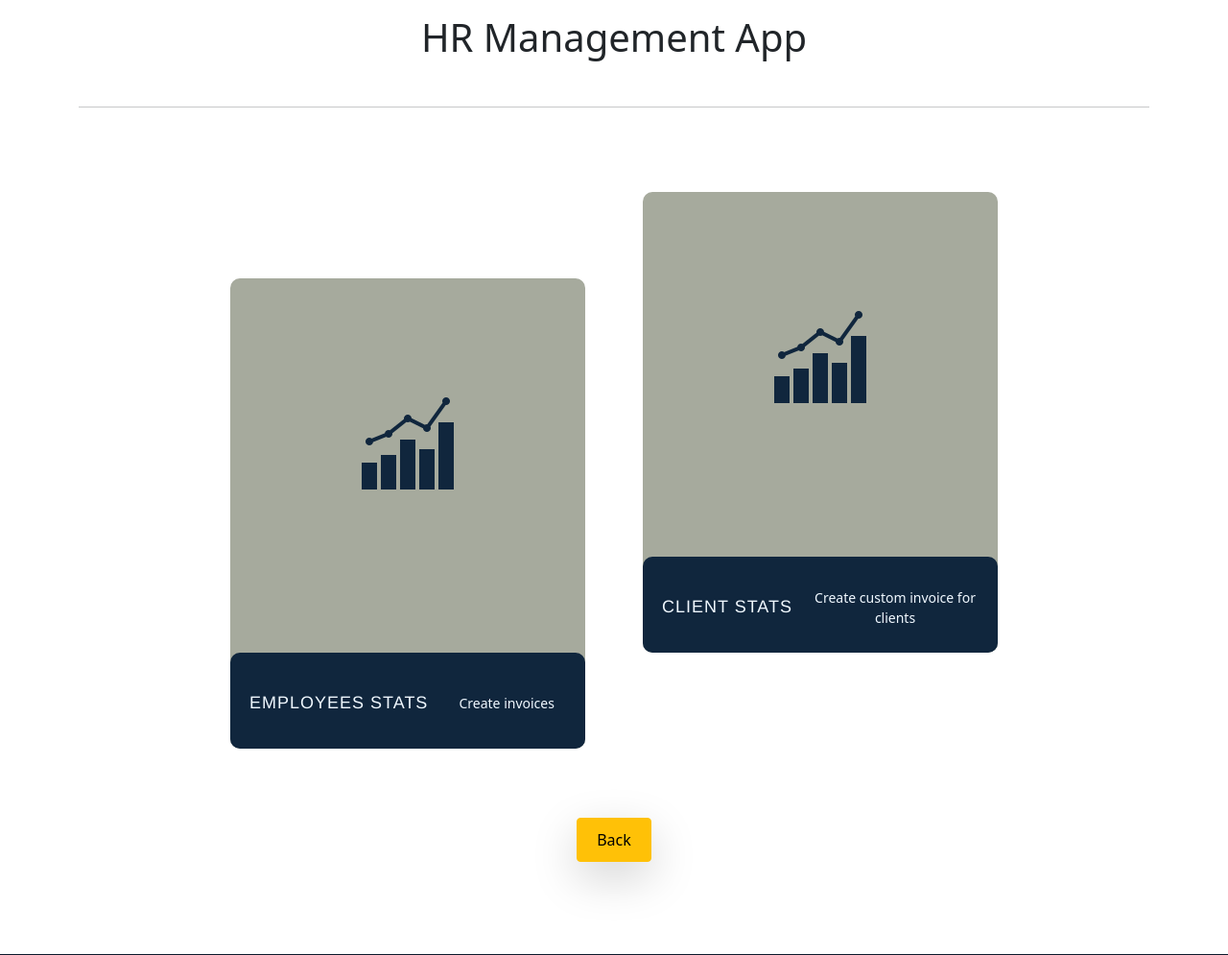
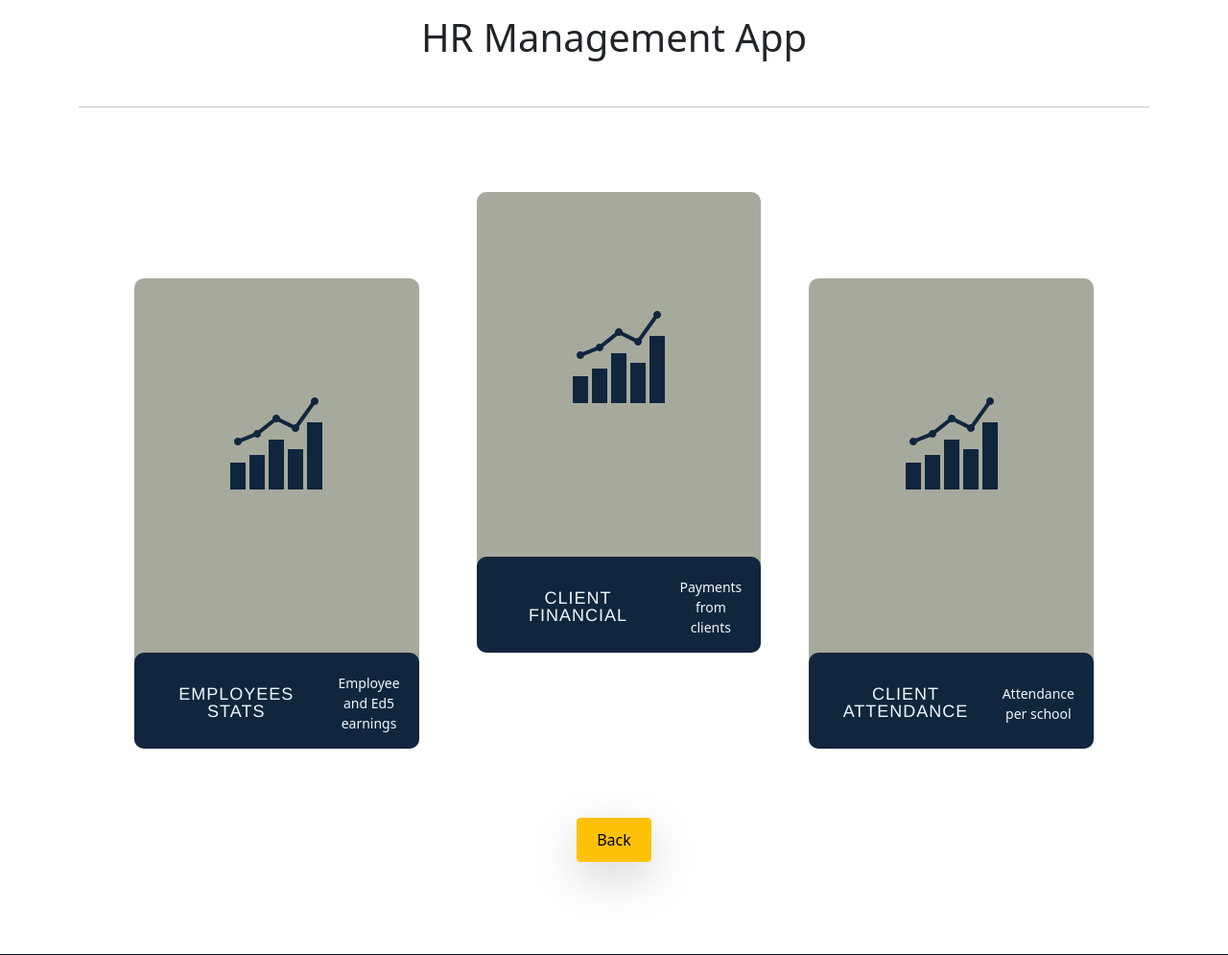
Before and after one commit to andrewbyteforge/hrapp, a Django app: page /data/ in a window 1280 px wide. Shown: the part 189-1184 px from the top of the page at 96% size. Run offline with Django 5.2, Linux system fonts and the light colour scheme; some libraries are stand-ins or nearby versions.

Commit message:
Updates to school / client graphs.

```diff
--- a/Backend/schools/admin.py
+++ b/Backend/schools/admin.py
@@ -1,5 +1,5 @@
 from django.contrib import admin
-from .models import Employee, School, InvoiceCounter, EarningsRecord
+from .models import Employee, School, InvoiceCounter, EarningsRecord, Attendance
 
 # Create access to each model via the admin panel
 @admin.register(Employee)
@@ -8,3 +8,4 @@
 admin.site.register(School)
 admin.site.register(InvoiceCounter)
 admin.site.register(EarningsRecord)
+admin.site.register(Attendance)
--- a/Backend/schools/models.py
+++ b/Backend/schools/models.py
@@ -9,6 +9,12 @@
 
     def __str__(self):
         return self.name
+
+class Attendance(models.Model):
+    school = models.ForeignKey(School, on_delete=models.CASCADE)
+    month = models.DateField()
+    attendance_percentage = models.FloatField()
+
 
 class InvoiceCounter(models.Model):
     last_invoice_number = models.IntegerField(default=0)
--- a/Frontend/interface/forms.py
+++ b/Frontend/interface/forms.py
@@ -86,3 +86,7 @@
             'phone_number': forms.TextInput(attrs={'class': 'form-control'}),
             # Add other widgets as needed
         }
+
+
+class SchoolSelectionForm(forms.Form):
+    school = forms.ModelChoiceField(queryset=School.objects.all())
--- /dev/null
+++ b/Frontend/interface/static/css/client_attendance.css
@@ -0,0 +1,5 @@
+.hover-effect:hover {
+    background-color: #f8f9fa; /* Light grey background */
+    transform: scale(1.1); /* Slightly increase size */
+    transition: transform 0.3s ease; /* Smooth transition for the transform */
+}
--- a/Frontend/interface/static/css/regular_invoice.css
+++ b/Frontend/interface/static/css/data.css
@@ -1,11 +1,16 @@
 .main-container-regular-invoice {
     display: grid;
-    width: 800px;
+    width: 1000px;
     grid-template-columns: repeat(8); /* Eight columns */
     grid-template-rows: repeat(100); /* Split into four rows for control over the row height */
     gap: 10px;
 
 }
+
+
+/* ***************************************************************************** */
+/* Cards************************************************************************ */
+/* ***************************************************************************** */
 
 .regular-invoice-one {
     grid-column: 1;
@@ -45,7 +50,28 @@
 }
 
 
+.regular-invoice-three {
+    grid-column: 3 / 4;
+    grid-row: 10 / 60;
+    background-color: #A6AA9D;; /* Different color for visibility */
+    position: relative;
+    border-radius: 10px;
+    margin-left: 40px;
+}
 
+.regular-invoice-three img {
+    margin-top: 120px; /* Adjust this value as needed */
+    width: 100px; /* Adjust as needed */
+    height: auto;
+    display: block; /* Centers the image in the div */
+    margin-left: auto;
+    margin-right: auto; /* Centers the image horizontally */
+}
+
+
+/* ***************************************************************************** */
+/* Bottom section of card******************************************************* */
+/* ***************************************************************************** */
 
 /* New bottom section style */
 .bottom-section {
@@ -110,12 +136,12 @@
     color: aliceblue;
 }
 
-.regular-invoice-one, .regular-invoice-two {
+.regular-invoice-one, .regular-invoice-two, .regular-invoice-three {
     transition: transform 0.3s ease, box-shadow 0.3s ease; /* Smooth transition for scaling and shadow */
     box-shadow: 0 0 0 0 rgba(0, 0, 0, 0); /* Initial state of the shadow */
 }
 
-.regular-invoice-one:hover, .regular-invoice-two:hover {
+.regular-invoice-one:hover, .regular-invoice-two:hover, .regular-invoice-three:hover {
     transform: scale(1.05); /* Slightly increase size on hover */
     box-shadow: 5px 5px 10px 0 rgba(0, 0, 0, 0.5); /* Strong drop shadow on hover */
 }
--- a/Frontend/interface/templates/base.html
+++ b/Frontend/interface/templates/base.html
@@ -27,9 +27,11 @@
     <link rel="stylesheet" href="{% static 'css/navbar.css' %}">
     <link rel="stylesheet" href="{% static 'css/employees.css' %}">
     <link rel="stylesheet" href="{% static 'css/landingpage.css' %}">
+    <link rel="stylesheet" href="{% static 'css/data.css' %}">
 
     <!-- jQuery UI CSS -->
     <link rel="stylesheet" href="https://code.jquery.com/ui/1.12.1/themes/base/jquery-ui.css">
+    <script src="https://code.jquery.com/jquery-3.6.0.min.js"></script>
 
     <!-- DateTimePicker CSS -->
     <link rel="stylesheet" href="https://cdnjs.cloudflare.com/ajax/libs/jquery-datetimepicker/2.5.20/jquery.datetimepicker.min.css" />
@@ -91,6 +93,10 @@
             }, 1000); // This should match the animation-duration
         }, 15000); // Change message every 15 seconds
     });
+
+
 </script>
+<script src="https://code.jquery.com/jquery-3.6.0.min.js"></script>
+
 </body>
 </html>
--- a/Frontend/interface/templates/data.html
+++ b/Frontend/interface/templates/data.html
@@ -18,7 +18,7 @@
                   <div class="bottom-section">
                       <h2 class="h2-font"><b>Employees stats</b></h2>
                       <div class="right-text">
-                        <p>Create invoices</p>
+                        <p>Employee and Ed5 earnings</p>
                     </div>
                   </div>
                 </a>
@@ -27,13 +27,27 @@
                 <a href="{% url 'stats' %}">
                   <img src="{% static 'images/stats.png' %}" alt="Invoice">
                   <div class="bottom-section">
-                      <h2 class="h2-font"><b>Client stats</b></h2>
+                      <h2 class="h2-font"><b>Client Financial</b></h2>
                       <div class="right-text">
-                        <p>Create custom invoice for clients</p>
+                        <p>Payments from clients</p>
                     </div>
                   </div>
                 </a>
             </div>
+
+            <div class="regular-invoice-three">
+              <a href="{% url 'client_attendance' %}">
+                <img src="{% static 'images/stats.png' %}" alt="Invoice">
+                <div class="bottom-section">
+                    <h2 class="h2-font"><b>Client Attendance</b></h2>
+                    <div class="right-text">
+                      <p>Attendance per school</p>
+                  </div>
+                </div>
+              </a>
+          </div>
+
+
       </div>
       <br>
       <br>
--- a/Frontend/interface/urls.py
+++ b/Frontend/interface/urls.py
@@ -58,7 +58,19 @@
     path('fetch_school_data/', views.fetch_school_data, name='fetch_school_data'),
     path('client_analytics/', views.client_analytics, name='client_analytics'),
     path('employee_analytics/', views.employee_analytics, name='employee_analytics'),
+    path('client_attendance/', views.client_attendance, name='client_attendance'),
+    path('add-attendance/', views.add_attendance, name='add_attendance'),
+    path('submit-attendance/', views.submit_attendance, name='submit_attendance'),
+    path('attendance_data/', views.attendance_data, name='attendance_data'),
+    path('delete_database/', views.delete_database, name='delete_database'),
+    path('comparison_year/', views.comparison_year, name='comparison_year'),
+
+
+
 ]
+
+
+
 
 
 # Serve static and media files from development server
--- a/Frontend/interface/views.py
+++ b/Frontend/interface/views.py
@@ -1,5 +1,5 @@
 from django.shortcuts import render
-from Backend.schools.models import School, Employee, EarningsRecord
+from Backend.schools.models import School, Employee, EarningsRecord, Attendance
 from django.http import HttpResponseServerError
 from django.core.paginator import Paginator
 from .forms import YourForm
@@ -13,6 +13,11 @@
 from collections import defaultdict
 from decimal import Decimal
 from django.shortcuts import redirect
+from datetime import datetime
+from django.db.models.functions import ExtractMonth
+from django.http import HttpResponse
+from django.shortcuts import get_object_or_404
+
 
 import logging
 logger = logging.getLogger('logging_app')
@@ -289,3 +294,129 @@
 def data(request):
 
     return render(request, 'data.html')
+
+
+
+def client_attendance(request):
+    current_year = datetime.now().year
+    years = range(2017, current_year + 1)
+    schools = School.objects.all()
+    months = ['January', 'February', 'March', 'April', 'May', 'June', 'July', 'August', 'September', 'October', 'November', 'December']
+    return render(request, 'client_attendance.html', {'schools': schools, 'years': years, 'months': months})
+
+
+
+
+
+def attendance_data(request):
+    school_id = request.GET.get('school_id')
+    year = request.GET.get('year')
+    data = Attendance.objects.filter(
+        school_id=school_id,
+        month__year=year
+    ).annotate(
+        month_label=ExtractMonth('month')  # Extract the month number
+    ).values(
+        'month_label', 'attendance_percentage'
+    )
+    return JsonResponse(list(data), safe=False)
+
+
+
+
+def add_attendance(request):
+    current_year = datetime.now().year
+    schools = School.objects.all()
+    years = range(2017, current_year + 1)  # Creates a range from 2017 to the current year
+    return render(request, 'add_attendance.html', {'schools': schools, 'years': years})
+
+
+
+
+
+
+
+from datetime import datetime
+from django.http import HttpResponse
+
+@csrf_exempt
+def submit_attendance(request):
+    if request.method == 'POST':
+        school_id = request.POST.get('school')
+        year = request.POST.get('year')
+        month_value = request.POST.get('month')
+        attendance_percentage = float(request.POST.get('attendance_percentage'))
+
+        # Construct a valid date string (YYYY-MM-DD format)
+        date_str = f"{year}-{month_value}-01"
+
+        try:
+            school = get_object_or_404(School, id=school_id)
+            month = datetime.strptime(date_str, '%Y-%m-%d').date()
+
+            # Try to get an existing attendance record
+            attendance_record, created = Attendance.objects.get_or_create(
+                school=school,
+                month=month,
+                defaults={'attendance_percentage': attendance_percentage}
+            )
+
+            if not created:
+                # Update the existing record with the new attendance percentage
+                attendance_record.attendance_percentage = attendance_percentage
+                attendance_record.save()
+
+            return redirect('client_attendance')
+
+        except (ValueError, TypeError):
+            return HttpResponse("Invalid attendance percentage format", status=400)
+    return redirect('add_attendance')
+
+
+
+def delete_database(request):
+    # Delete all records from the AttendanceData model
+    Attendance.objects.all().delete()
+    return redirect('data')  # Redirect to a suitable URL after deletion
+
+
+from django.db.models.functions import ExtractMonth
+
+def get_data_for_year(year):
+    # Query the Attendance model for the specified year
+    attendance_data = Attendance.objects.filter(
+        month__year=year
+    ).annotate(
+        month_label=ExtractMonth('month')  # Extract the month number
+    ).order_by('month_label').values(
+        'month_label', 'attendance_percentage'
+    )
+
+    # Initialize a list with 12 zeros for each month
+    monthly_data = [0] * 12
+
+    for attendance in attendance_data:
+        # Use the 'month_label' from each attendance record
+        month_index = attendance['month_label'] - 1  # Adjust for list indexing
+        monthly_data[month_index] = attendance['attendance_percentage']
+
+    return monthly_data
+
+
+
+def comparison_year(request):
+    year = request.GET.get('year')
+    print(f"Received year: {year}")  # Logging the received year
+
+    if year:
+        data_for_year = get_data_for_year(year)
+        print(f"Data for year {year}: {data_for_year}")  # Logging the data
+
+        formatted_data = {
+            'labels': ['January', 'February', 'March', 'April', 'May', 'June', 'July', 'August', 'September', 'October', 'November', 'December'],
+            'values': data_for_year
+        }
+
+        return JsonResponse({'data': formatted_data})
+    else:
+        return JsonResponse({'error': 'No year provided'}, status=400)
```
Also changed, not shown: Frontend/interface/templates/add_attendance.html (added, +75 -0 lines), Frontend/interface/templates/client_attendance.html (added, +295 -0 lines), Frontend/interface/templates/landingpage.html (+0 -20 lines), Backend/schools/migrations/0008_attendance.py (added).
